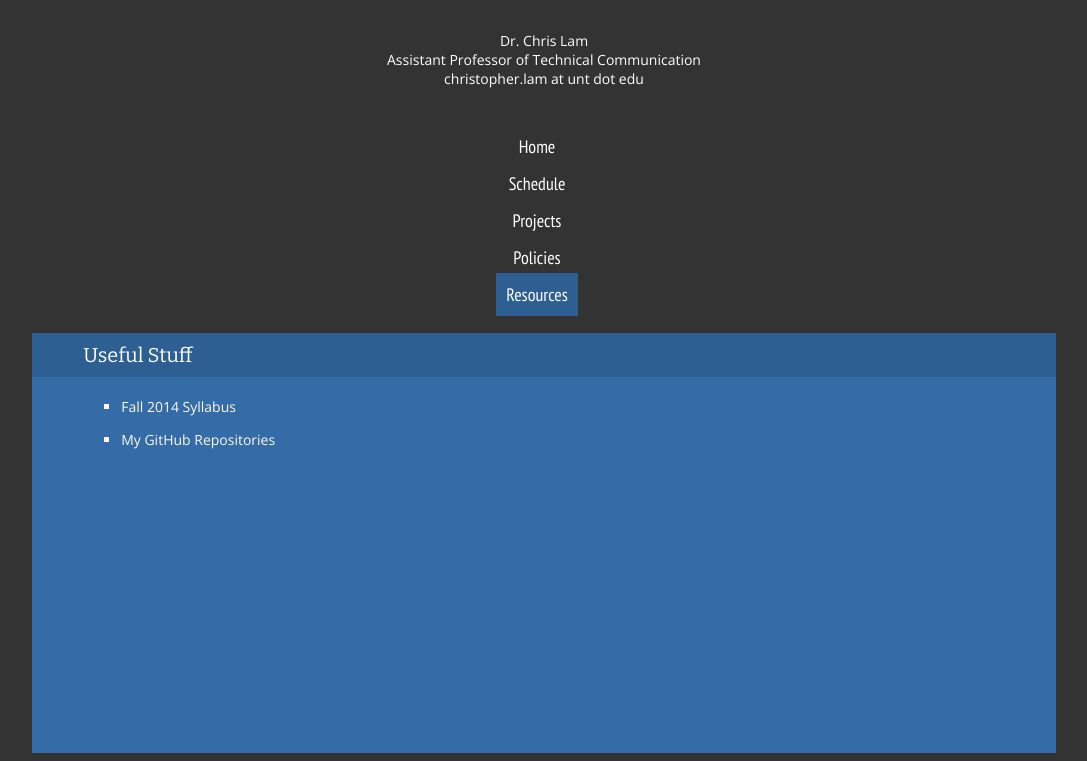
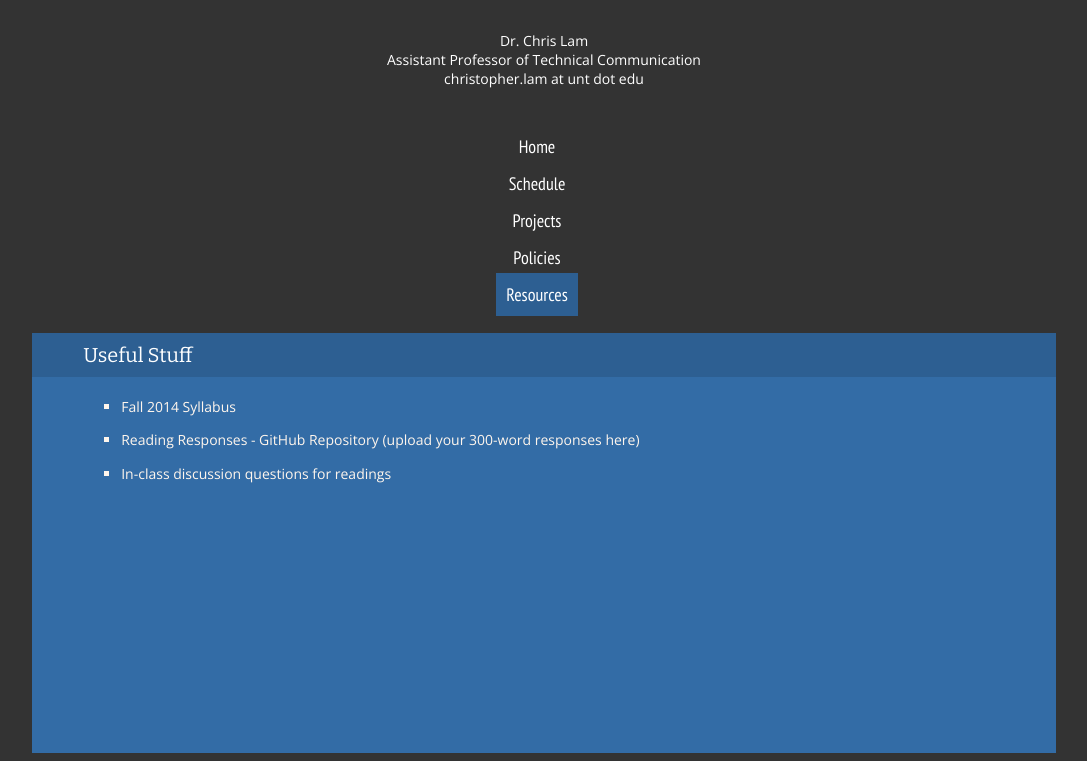
Before and after one commit to doctorlam/tecm5191, a plain HTML site: page resources.html in a window 1280 px wide. Shown: the part 87-848 px from the top of the page, without its empty margins (96-1183 px from the left). Drawn offline with nearby package versions, Linux system fonts and the light colour scheme.

Commit message:
updated the resources page

```diff
--- a/resources.html
+++ b/resources.html
@@ -32,7 +32,8 @@
 	  	<h3>Useful Stuff</h3>
 	  	<ul>
 	  		<li>Fall 2014 Syllabus</li>
-	  		<li><a href="http://github.com/doctorlam">My GitHub Repositories</a></li>
+	  		<li><a href="https://github.com/doctorlam/5191-responses">Reading Responses - GitHub Repository (upload your 300-word responses here)</a></li>
+	  		<li><a href="https://github.com/doctorlam/5191-reading-questions">In-class discussion questions for readings</a></li>
 	  	</ul>
 	  </div>
 
```
